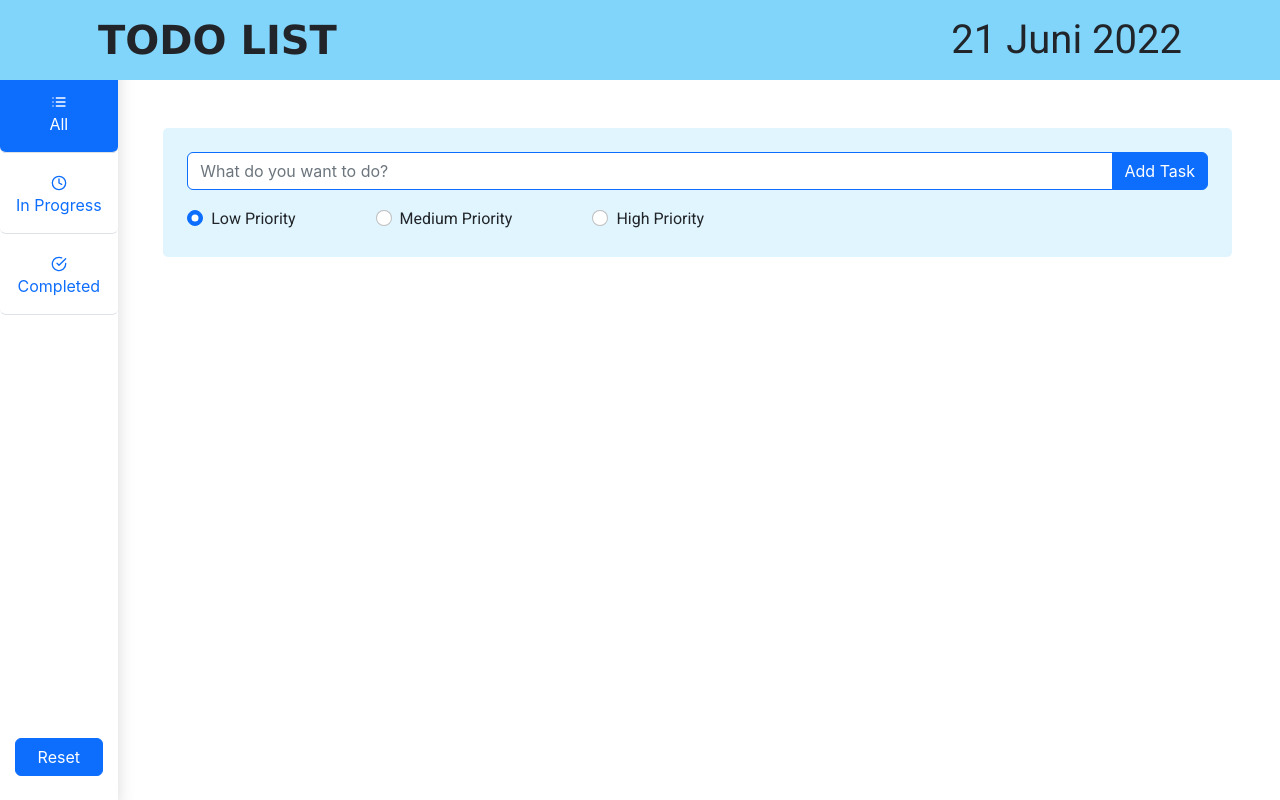
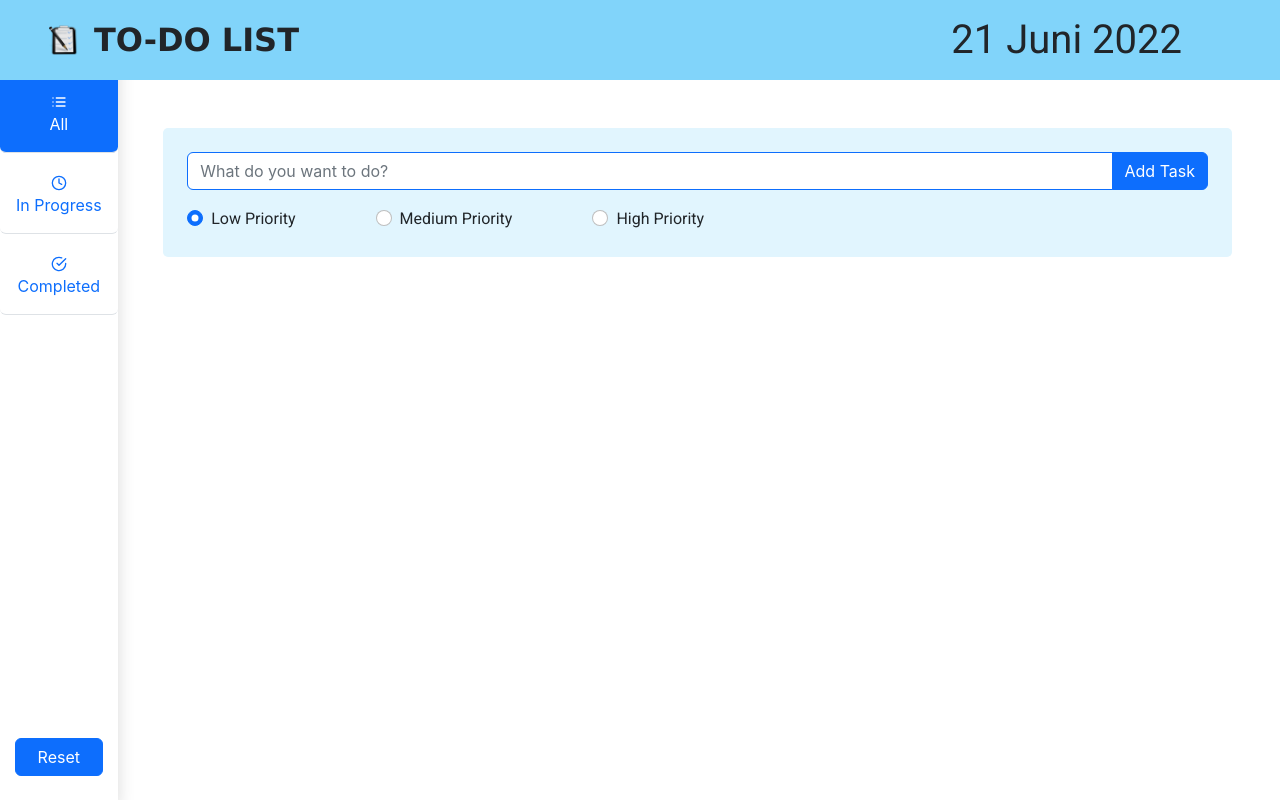
Before and after one commit to R10F/Project-Front-End-TODO-LIST-, a React (Create React App) app: page / in a window 1280 px wide. Built offline with nearby package versions, Linux system fonts and the light colour scheme.

Commit message:
mengganti favicon dan title dan mengganti sedikit layouting

```diff
--- a/public/index.html
+++ b/public/index.html
@@ -2,7 +2,7 @@
 <html lang="en">
   <head>
     <meta charset="utf-8" />
-    <link rel="icon" href="%PUBLIC_URL%/favicon.ico" />
+    <link rel="icon" href="todo.png" />
     <meta name="viewport" content="width=device-width, initial-scale=1" />
     <meta name="theme-color" content="#000000" />
     <meta name="description" content="Web site created using create-react-app" />
@@ -24,7 +24,7 @@
     <link rel="preconnect" href="https://fonts.gstatic.com" crossorigin />
     <link href="https://fonts.googleapis.com/css2?family=Roboto&display=swap" rel="stylesheet" />
 
-    <title>React App</title>
+    <title>To-do List</title>
   </head>
   <body>
     <noscript>You need to enable JavaScript to run this app.</noscript>
--- a/src/App.js
+++ b/src/App.js
@@ -22,7 +22,8 @@ class App extends React.Component {
   }
 
   functions = {
-    markAsDone: (id) => {console.log(id);
+    markAsDone: (id) => {
+      console.log(id);
       let updatedTask = this.state.taskList.map(item => {
         if (item[3] === id)
           item[2] = true;
--- a/src/components/Header.jsx
+++ b/src/components/Header.jsx
@@ -1,5 +1,4 @@
 import React from "react";
-
 class Header extends React.Component {
   constructor(props) {
     super(props);
@@ -8,9 +7,12 @@ class Header extends React.Component {
 
   render() {
     return (
-      <header className="d-flex align-items-center justify-content-between sticky-top py-3 px-5">
-        <h1>TODO LIST</h1>
-        <h1 className="date">{this.state.Tanggal.toLocaleString("id-ID", { day: "numeric", month: "long", year: "numeric" })}</h1>
+      <header className="d-flex align-items-center  sticky-top py-3 px-5 m-0">
+
+        <img src={require("././img/todo.png")} alt="icon" style={{width : "30px", height : "30px"}}  />
+        <h1 className="fs-2 ms-3">TO-DO LIST</h1>
+
+        <h1 className="date ms-auto">{this.state.Tanggal.toLocaleString("id-ID", { day: "numeric", month: "long", year: "numeric" })}</h1>
       </header>
     );
   }
```
Also changed, not shown: public/todo.png (added), src/components/img/todo.png (added).
